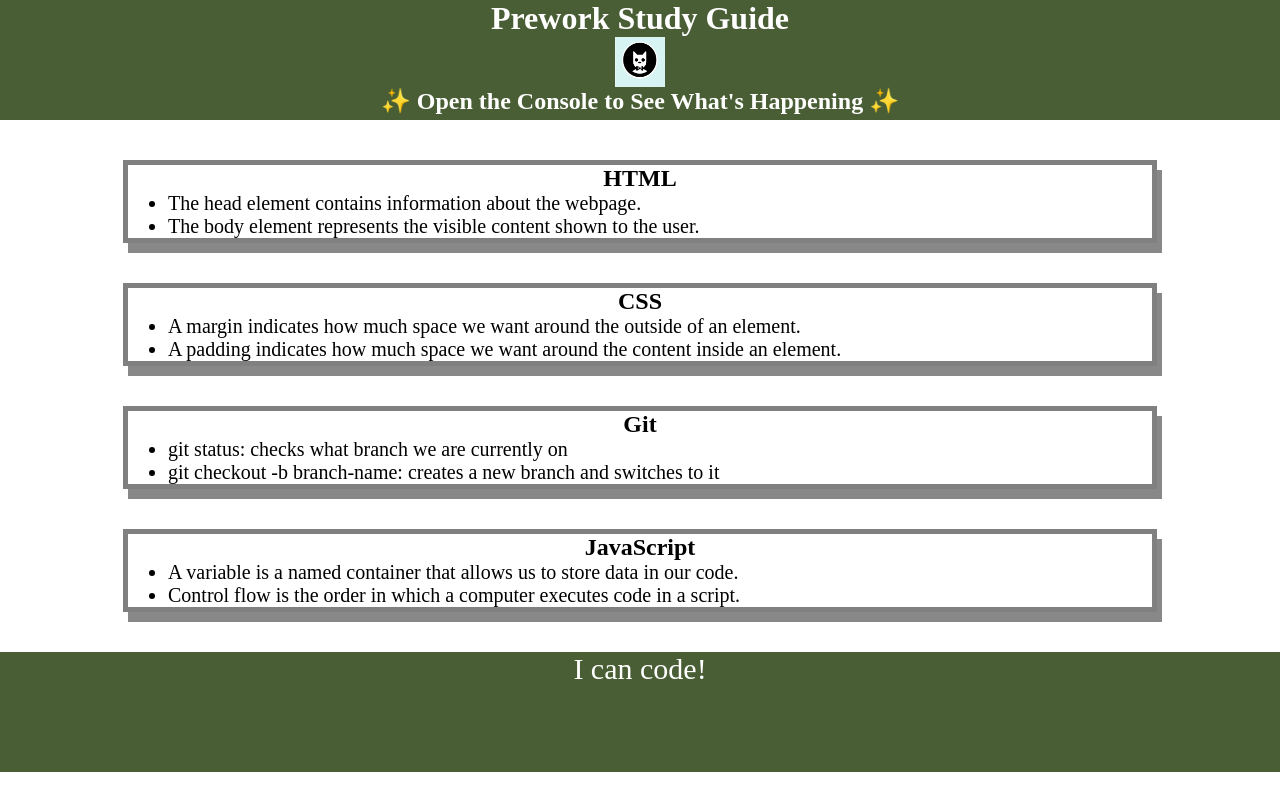
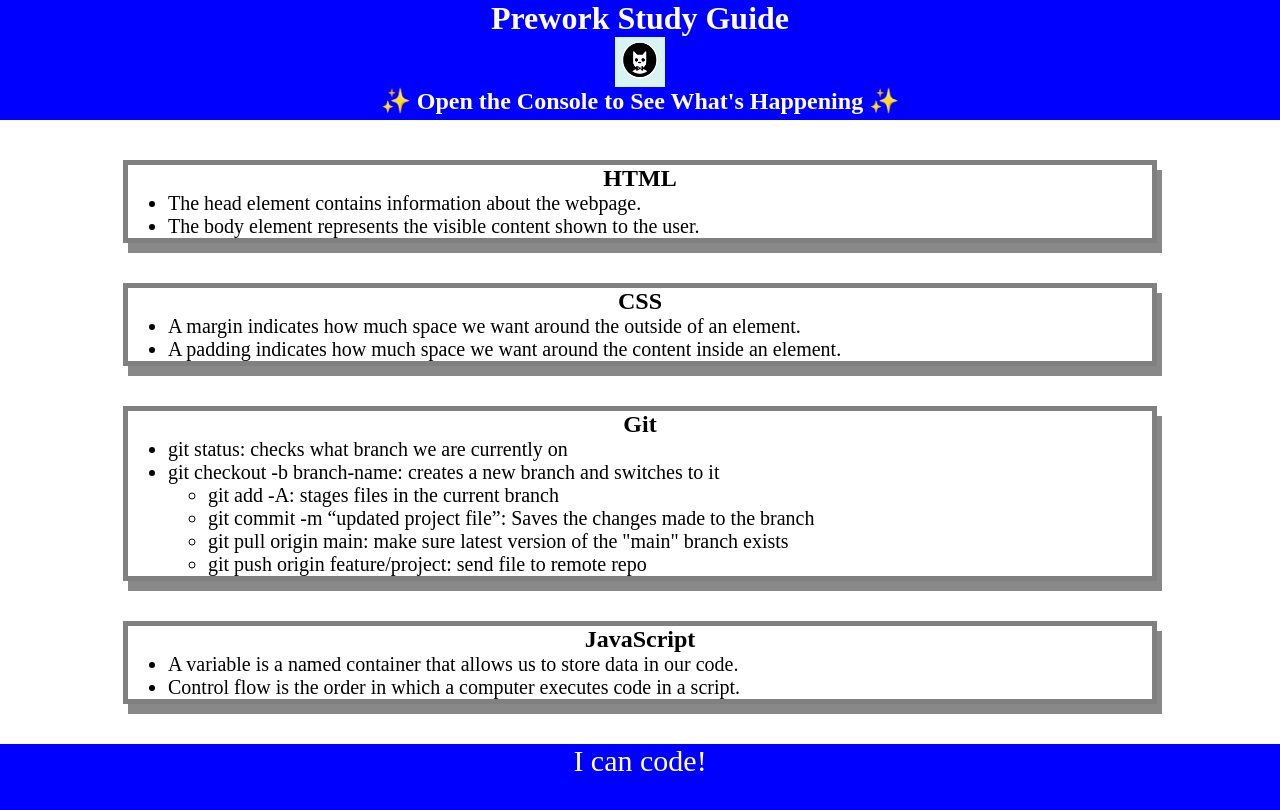
Before and after one commit to Solomon-Coding/prework-study-guide, a plain HTML site: page index.html in a window 1280 px wide. Drawn offline with Linux system fonts and the light colour scheme.

Commit message:
Added notes to the git section

```diff
--- a/assets/style.css
+++ b/assets/style.css
@@ -7,7 +7,7 @@ header,
 footer {
     width: 100%;
     height: 120px;
-    background-color: #495e35;
+    background-color: Blue;
     color: white;
 }
 
--- a/index.html
+++ b/index.html
@@ -36,6 +36,12 @@
         <ul>
           <li>git status: checks what branch we are currently on</li>
           <li>git checkout -b branch-name: creates a new branch and switches to it</li>
+          <ul>
+            <li>git add -A: stages files in the current branch</li>
+            <li>git commit -m “updated project file”: Saves the changes made to the branch</li>
+            <li>git pull origin main: make sure latest version of the "main" branch exists</li>
+            <li>git push origin feature/project: send file to remote repo</li>
+          </ul>
         </ul>
       </section>
 
```
